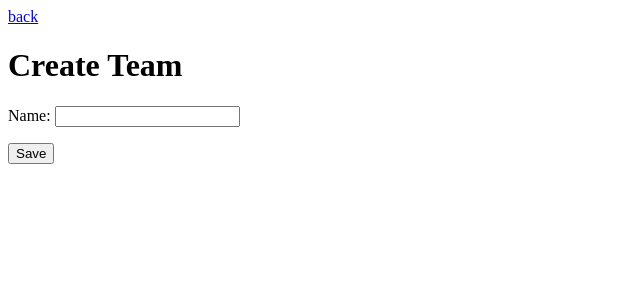
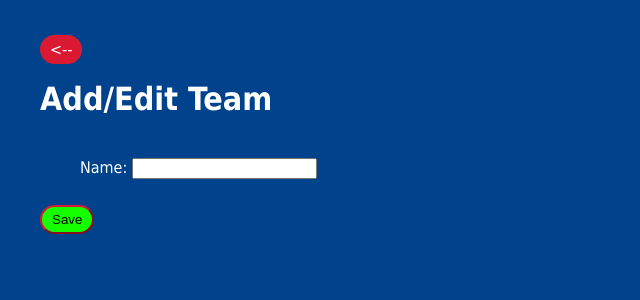
Before and after one commit to tcarlyle14/NBA-Contract-Dictionary, a Django app: page /new_team/ in a window 1280 px wide. Shown: the top 300 px of the page, without its empty margins (0-640 px from the left). Run offline with Django 5.2, Linux system fonts and the light colour scheme.

Commit message:
minor UI fixes and added all teams and players

```diff
--- /dev/null
+++ b/nbatradesimulator/nbaapp/static/css/form.css
@@ -0,0 +1,72 @@
+:root {
+    --nba-blue: #00438C;
+    --nba-red: #DA1A32;
+    --true-white: #ffffff;
+    --true-black: #000000;
+    --true-grey: #7e7e7e80;
+  }
+  body {
+      text-align: left;
+      background-color: var(--nba-blue);
+      color: var(--true-white);
+      font-family:'Tahoma'; /* Define with at least one font name and its related generic family name.*/
+      max-width:1750px;
+      margin: 40px;
+  }
+  h1{
+      margin-bottom: 40px;
+  }
+
+  h3 {
+    text-align: left;
+    border-width: 2px;
+    border-color: white;
+    margin-left: 40px;
+    margin-right: 40px;
+  }
+  p {
+    text-align: left;
+    margin-left: 40px;
+    margin-right: 40px;
+  }
+  a {
+    margin-top: 10px;
+    margin-bottom: 10px;
+    background-color: var(--nba-red);
+    color: white;
+    text-decoration: none;
+    border-radius: 20px;
+    border-color: white;
+    padding: 5px 10px;
+}
+a:hover {
+  background-color: white;
+  color: black;
+}
+
+table {
+  width: 100%; /* Ensure the table uses full width */
+  border-collapse: separate; /* Use separate to allow spacing between cells */
+  border-spacing: 5px 5px; /* Horizontal and vertical spacing between cells */
+  margin-bottom: 40px;
+}
+th, td {
+  padding: 5px; /* Increased padding inside table cells */
+  text-align: center; /* Center text horizontally */
+  vertical-align: middle; /* Center text vertically */
+}
+
+button {
+    margin-top: 10px;
+    margin-bottom: 10px;
+    background-color: rgb(21, 255, 0);
+    color: black;
+    text-decoration: none;
+    border-radius: 20px;
+    border-color:var(--nba-red);
+    padding: 5px 10px;
+}
+button:hover {
+  background-color: white;
+  color: black;
+}
--- a/nbatradesimulator/nbaapp/templates/nbaapp/edit_salary_cap.html
+++ b/nbatradesimulator/nbaapp/templates/nbaapp/edit_salary_cap.html
@@ -1,10 +1,13 @@
+{% load static %}
 <!DOCTYPE html>
 <html lang="en">
 <head>
     <meta charset="UTF-8">
     <title>Edit Salary Cap</title>
+    <link rel="stylesheet" href="{% static 'css/form.css' %}">
 </head>
 <body>
+    <a href="{% url 'team_list' %}"><--</a>
     <h1>Edit Salary Cap</h1>
     <form method="post">
         {% csrf_token %}
--- a/nbatradesimulator/nbaapp/templates/nbaapp/player_form.html
+++ b/nbatradesimulator/nbaapp/templates/nbaapp/player_form.html
@@ -1,11 +1,13 @@
+{% load static %}
 <!DOCTYPE html>
 <html lang="en">
 <head>
     <meta charset="UTF-8">
-    <title>Create Player</title>
+    <title>Add/Edit Player</title>
+    <link rel="stylesheet" href="{% static 'css/form.css' %}">
 </head>
 <body>
-    <h1>Create Player</h1>
+    <h1>Add/Edit Player</h1>
     <form method="post">
         {% csrf_token %}
         {{ form.as_p }}
--- a/nbatradesimulator/nbaapp/templates/nbaapp/team_form.html
+++ b/nbatradesimulator/nbaapp/templates/nbaapp/team_form.html
@@ -1,12 +1,14 @@
+{% load static %}
 <!DOCTYPE html>
 <html lang="en">
 <head>
     <meta charset="UTF-8">
-    <title>Create Team</title>
+    <title>Add/Edit Team</title>
+    <link rel="stylesheet" href="{% static 'css/form.css' %}">
 </head>
 <body>
-    <a href="{% url 'team_list' %}">back</a>
-    <h1>Create Team</h1>
+    <a href="{% url 'team_list' %}"><--</a>
+    <h1>Add/Edit Team</h1>
     <form method="post">
         {% csrf_token %}
         {{ form.as_p }}
--- a/nbatradesimulator/nbatradesimulator/settings.py
+++ b/nbatradesimulator/nbatradesimulator/settings.py
@@ -38,6 +38,7 @@ INSTALLED_APPS = [
     "django.contrib.messages",
     "django.contrib.staticfiles",
     "nbaapp",
+    "django.contrib.humanize",
 ]
 
 MIDDLEWARE = [
```
Also changed, not shown: nbatradesimulator/nbaapp/templates/nbaapp/confirm_delete.html (+6 -1 lines), nbatradesimulator/nbaapp/templates/nbaapp/confirm_delete_player.html (+6 -1 lines), nbatradesimulator/nbaapp/templates/nbaapp/player_detail.html (+5 -3 lines), nbatradesimulator/nbaapp/templates/nbaapp/team_detail.html (+5 -4 lines), nbatradesimulator/nbaapp/templates/nbaapp/team_list.html (+59 -6 lines), nbatradesimulator/db.sqlite3.
